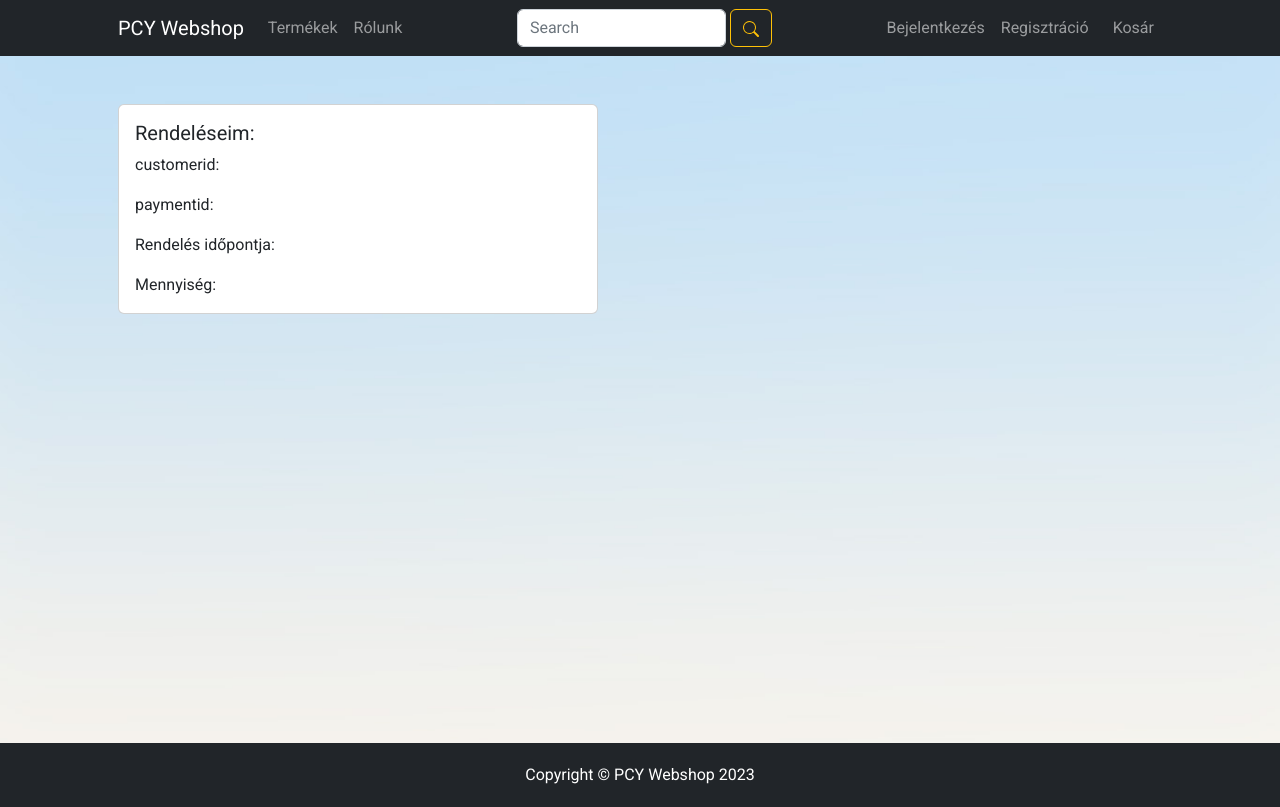
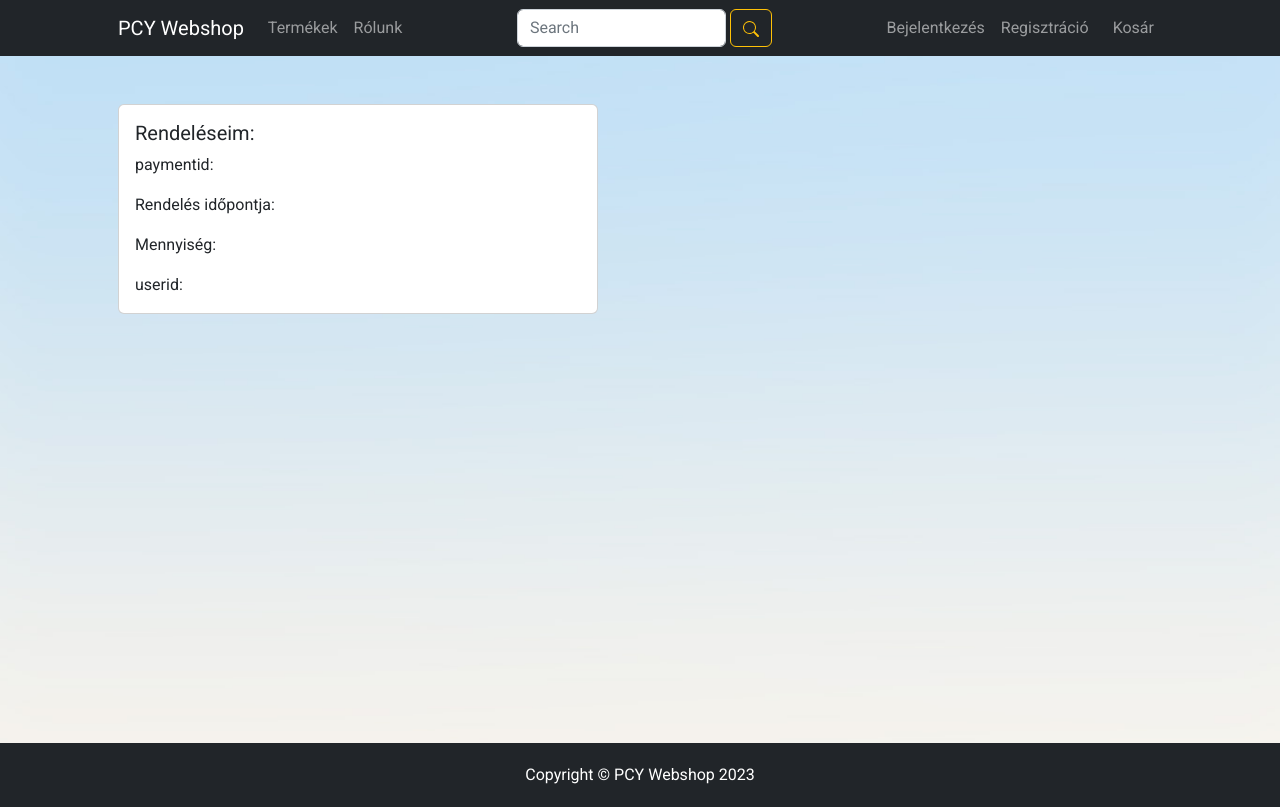
Before and after one commit to egonixaimgod/Vizsgaremek_2024_bbence_pzsombor, an Angular app: page /orders in a window 1280 px wide. Built offline with nearby package versions, Linux system fonts and the light colour scheme.

Commit message:
változtatások

```diff
--- a/src/app/choose/choose.component.ts
+++ b/src/app/choose/choose.component.ts
@@ -37,7 +37,6 @@ export class ChooseComponent {
 
   order() {
     if (this.AuthService.isLoggedIn == true) {
-      this.userData.customer_id = this.AuthService.userData.data.id;
       this.OrderService.order(this.userData);
       alert("A rendelés sikeres!");
     } else {
--- a/src/app/myorders/myorders.component.html
+++ b/src/app/myorders/myorders.component.html
@@ -2,10 +2,10 @@
     <div class="card" style="width: 30rem;">
         <div class="card-body">
           <h5 class="card-title">Rendeléseim:</h5>
-          <p class="card-text">customerid:{{ OrderService.userData.customer_id }}</p>
           <p class="card-text">paymentid:{{ OrderService.userData.payment_id }}</p>
           <p class="card-text">Rendelés időpontja:{{ OrderService.userData.order_date }}</p>
           <p class="card-text">Mennyiség:{{ OrderService.userData.amount }}</p>
+          <p class="card-text">userid:{{ OrderService.userData.user_id }}</p>
         </div>
       </div>
     </div>
```
